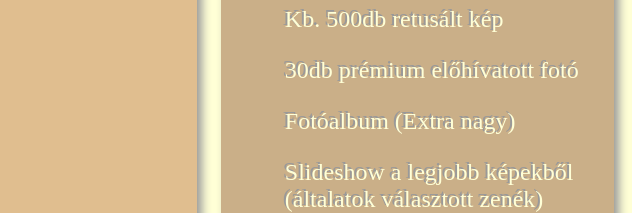
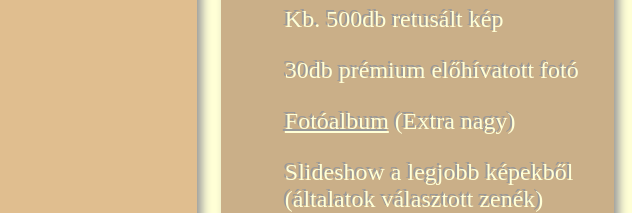
Before and after one commit to meti651/Pphotos, a Gatsby site: page /szolgaltatasok/eskuvoi-fotozas in a window 1280 px wide. Shown: the part 4127-4340 px from the top of the page, 640-1280 px from the left. Built offline with nearby package versions, Linux system fonts and the light colour scheme; Gatsby itself is replaced by a stand-in of ours.

Commit message:
add link to the photo album

```diff
--- a/src/components/subpages/prices-wedding.js
+++ b/src/components/subpages/prices-wedding.js
@@ -1,6 +1,7 @@
 import React from 'react';
 
 import Styles from "./prices-wedding.module.scss";
+import AlbumStyles from "../landing-page/album.module.scss";
 
 const Prices = () => {
     return(
@@ -42,7 +43,7 @@ const Prices = () => {
                         <li>Kb. 12 óra rendelkezésre állás</li>
                         <li>Kb. 500db retusált kép</li>
                         <li>30db prémium előhívatott fotó</li>
-                        <li>Fotóalbum (Extra nagy)</li>
+                        <li><a href={`#${AlbumStyles.container}`}>Fotóalbum</a> (Extra nagy)</li>
                         <li>Slideshow a legjobb képekből (általatok választott zenék)</li>
                         <li><strong>EXTRA AJÁNDÉK:</strong> Egyedi készítésű díszdoboz + pendrive</li>
                     </ul>
--- a/src/components/subpages/prices-wedding.module.scss
+++ b/src/components/subpages/prices-wedding.module.scss
@@ -57,6 +57,10 @@ $font-size: 24px;
                 li{
                     margin: $font-size 0;
                     list-style: none;
+
+                    a {
+                        color: $primary-color;
+                    }
                 }
             }
 
```
